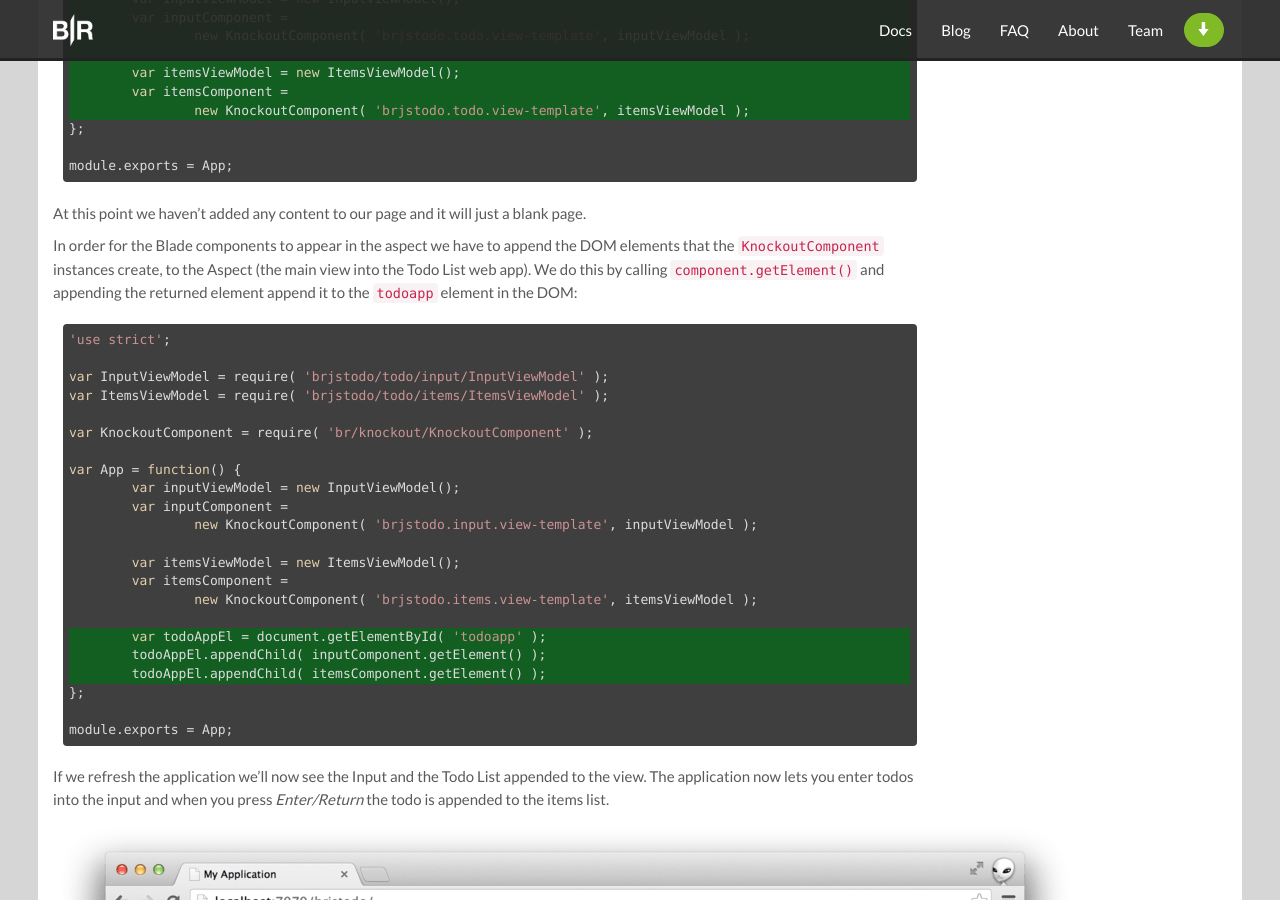
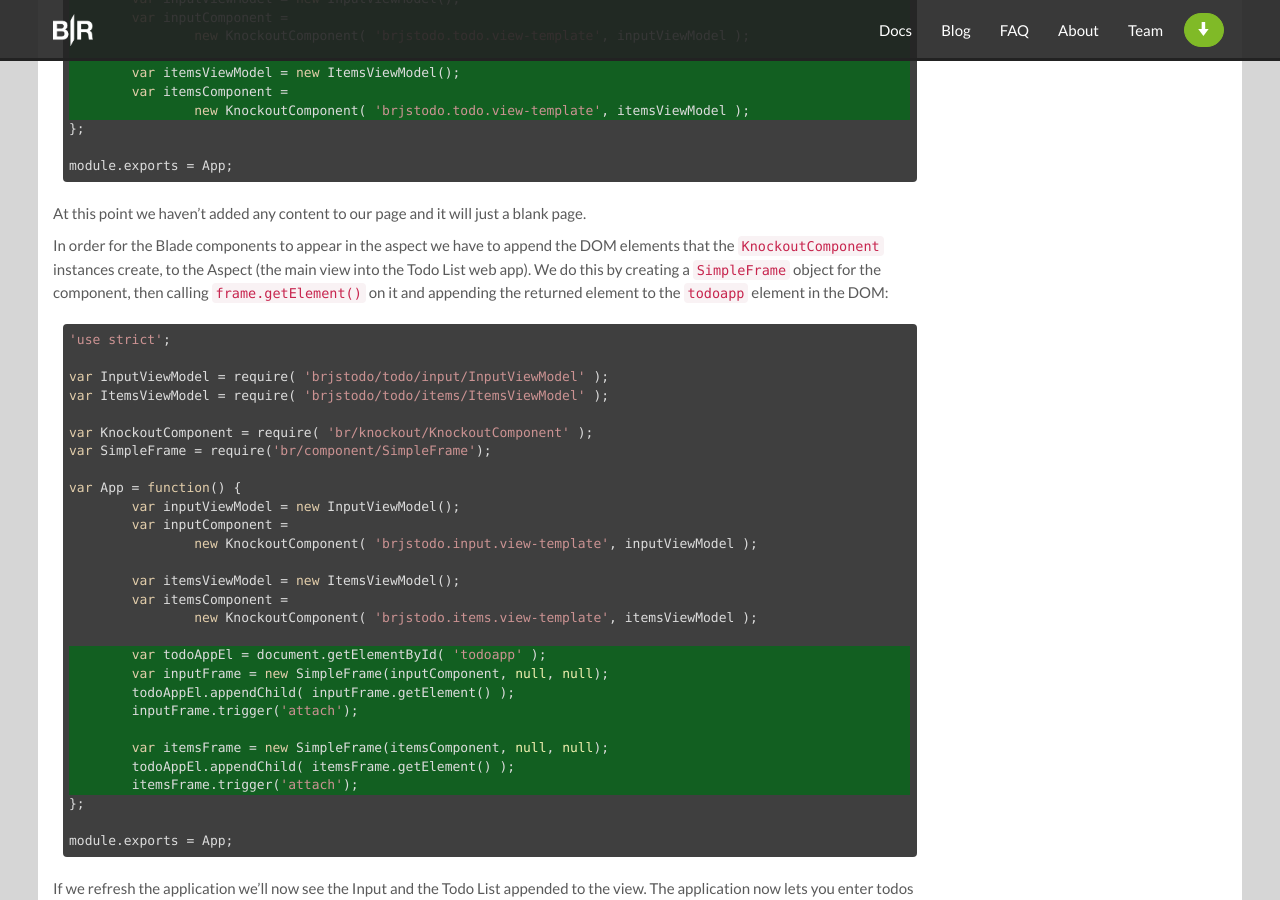
Before and after one commit to BladeRunnerJS/brjs-site, a Jekyll site: the page built from docs/use/getting_started.md, in a window 1280 px wide and 900 px high, scrolled down 19828 px. Built offline with Jekyll 4.4.1, drawn with Linux system fonts in a browser that asks for light colours; nearby versions of some CDN libraries; Markdown is read by kramdown in place of the engine named in the settings.

Commit message:
Removed old Component references from the Getting Started guide.

````diff
--- a/docs/use/getting_started.md
+++ b/docs/use/getting_started.md
@@ -768,7 +768,7 @@ module.exports = App;
 
 At this point we haven't added any content to our page and it will just a blank page.
 
-In order for the Blade components to appear in the aspect we have to append the DOM elements that the `KnockoutComponent` instances create, to the Aspect (the main view into the Todo List web app). We do this by calling `component.getElement()` and appending the returned element append it to the `todoapp` element in the DOM:
+In order for the Blade components to appear in the aspect we have to append the DOM elements that the `KnockoutComponent` instances create, to the Aspect (the main view into the Todo List web app). We do this by creating a `SimpleFrame` object for the component, then calling `frame.getElement()` on it and appending the returned element to the `todoapp` element in the DOM:
 
 ```js
 'use strict';
@@ -777,6 +777,7 @@ var InputViewModel = require( 'brjstodo/todo/input/InputViewModel' );
 var ItemsViewModel = require( 'brjstodo/todo/items/ItemsViewModel' );
 
 var KnockoutComponent = require( 'br/knockout/KnockoutComponent' );
+var SimpleFrame = require('br/component/SimpleFrame');
 
 var App = function() {
 	var inputViewModel = new InputViewModel();
@@ -789,8 +790,14 @@ var App = function() {
 
 	/*** new code ***/
 	var todoAppEl = document.getElementById( 'todoapp' );
-	todoAppEl.appendChild( inputComponent.getElement() );
-	todoAppEl.appendChild( itemsComponent.getElement() );
+	var inputFrame = new SimpleFrame(inputComponent, null, null);
+ 	todoAppEl.appendChild( inputFrame.getElement() );
+ 	inputFrame.trigger('attach');
+
+	var itemsFrame = new SimpleFrame(itemsComponent, null, null);
+ 	todoAppEl.appendChild( itemsFrame.getElement() );
+ 	itemsFrame.trigger('attach');
+
 	/*** end of new code ***/
 };
 
````
